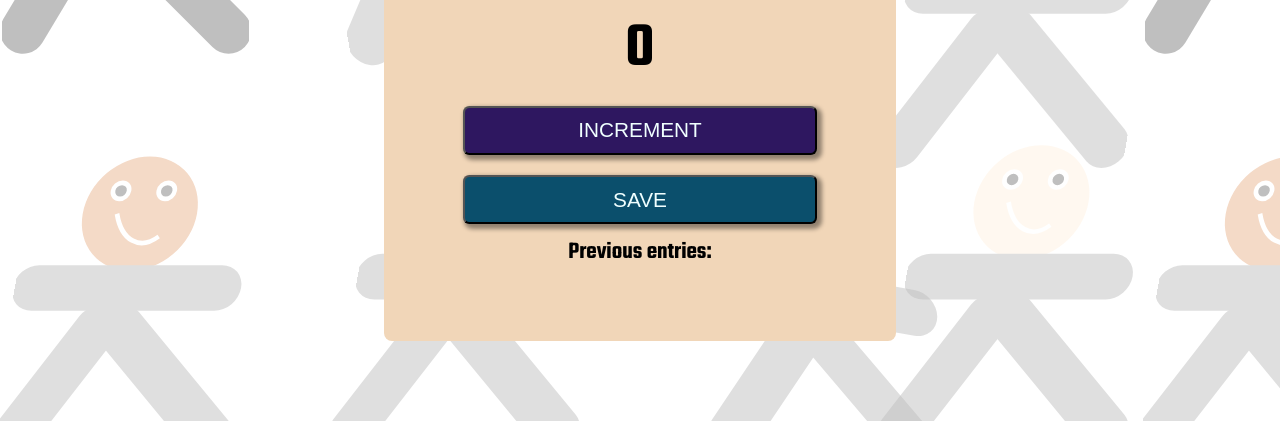
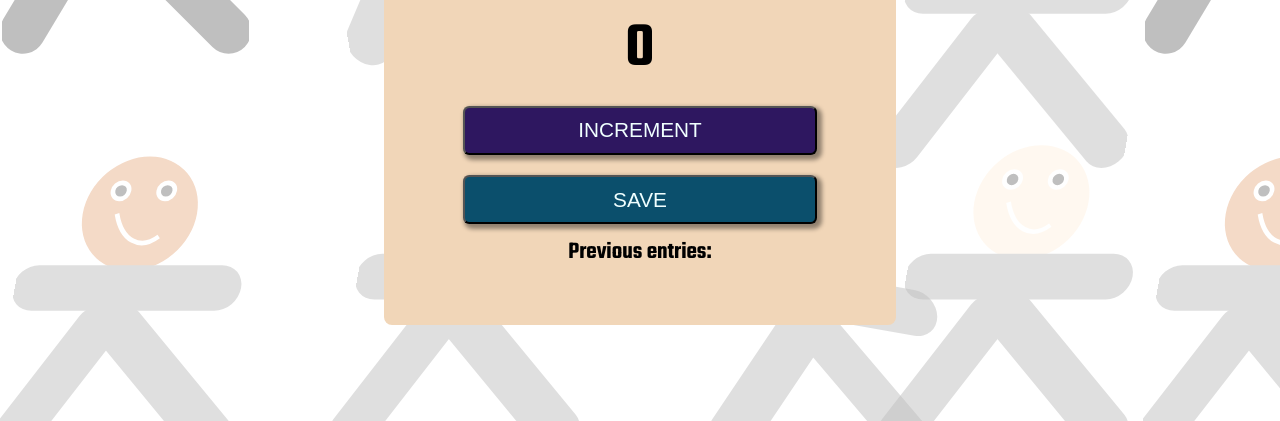
Before and after one commit to Leonora2022/passenger-counter, a plain HTML site: page index.html in a window 1280 px wide. Shown: the part 312-733 px from the top of the page. Drawn offline with Linux system fonts and the light colour scheme.

Commit message:
Update style.css
Decrease padding of game background.

```diff
--- a/style.css
+++ b/style.css
@@ -32,7 +32,7 @@ article {
     margin: auto;
     display: flex;
     flex-direction: column;
-    padding:4.5em .2em;
+    padding:3.5em .2em;
     font-weight: bolder;
     text-align: center;
 }
```
